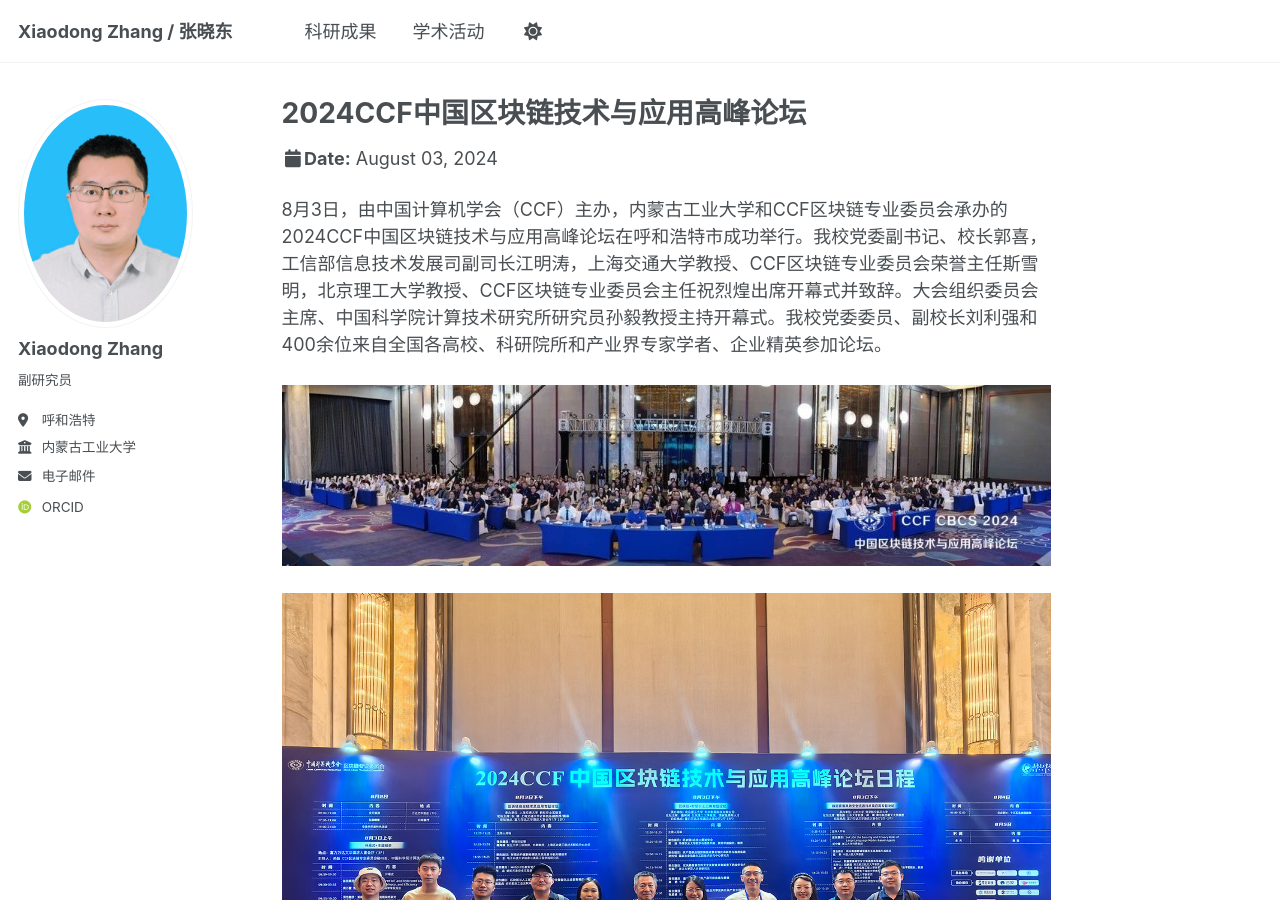
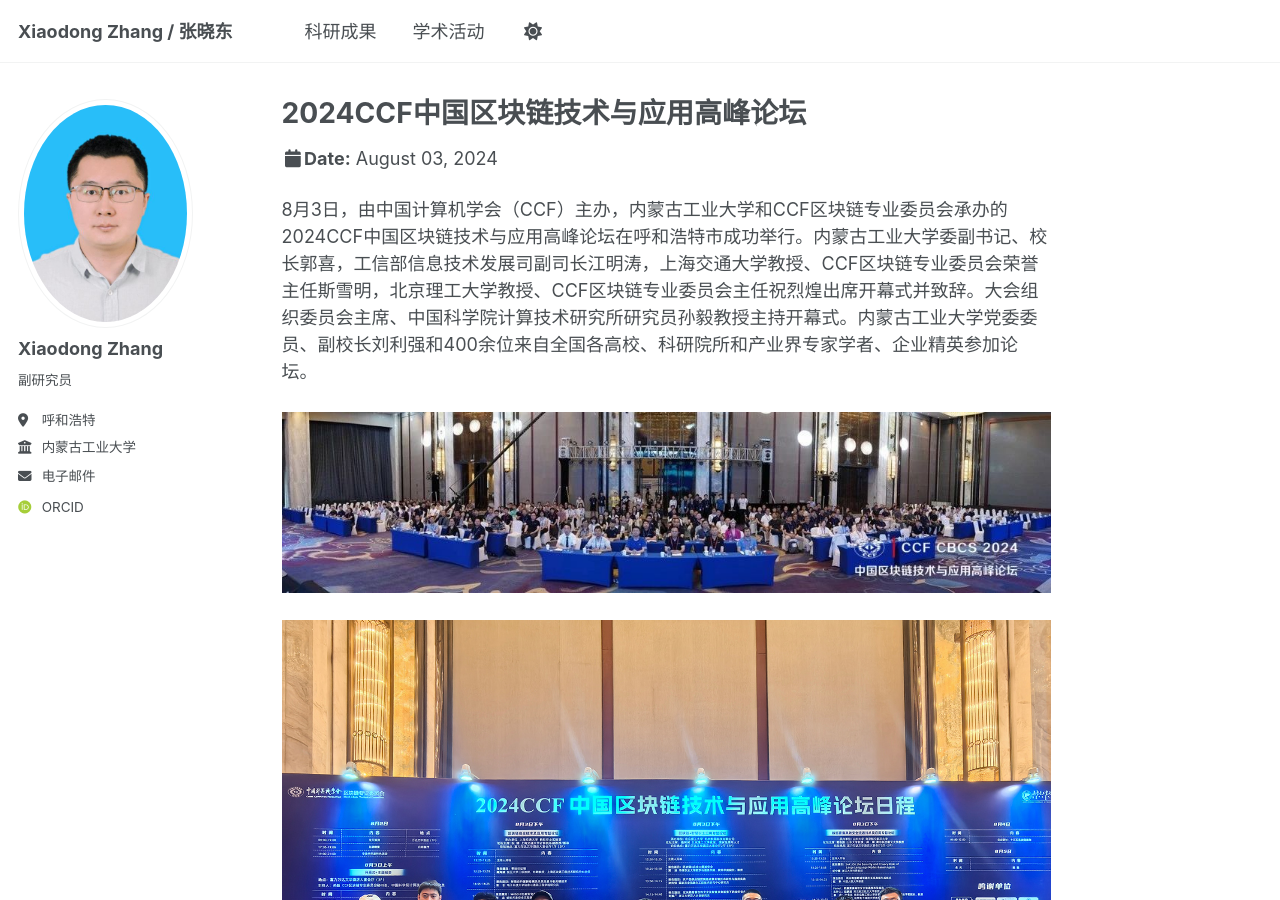
Before and after one commit to zhangxiaodong-imut/zhangxiaodong-imut.github.io, a Jekyll site: the page built from _talks/2024-2024CCF中国区块链技术与应用高峰论坛.md, in a window 1280 px wide and 900 px high. Built offline with Jekyll 4.4.1, drawn with Linux system fonts in a browser that asks for light colours; some web fonts are replaced.

Commit message:
Update 2024-2024CCF中国区块链技术与应用高峰论坛.md

```diff
--- a/_talks/2024-2024CCF中国区块链技术与应用高峰论坛.md
+++ b/_talks/2024-2024CCF中国区块链技术与应用高峰论坛.md
@@ -9,7 +9,7 @@ location: "内蒙古自治区"
 link: "https://www.imut.edu.cn/info/1047/23988.htm"
 ---
 
-8月3日，由中国计算机学会（CCF）主办，内蒙古工业大学和CCF区块链专业委员会承办的2024CCF中国区块链技术与应用高峰论坛在呼和浩特市成功举行。我校党委副书记、校长郭喜，工信部信息技术发展司副司长江明涛，上海交通大学教授、CCF区块链专业委员会荣誉主任斯雪明，北京理工大学教授、CCF区块链专业委员会主任祝烈煌出席开幕式并致辞。大会组织委员会主席、中国科学院计算技术研究所研究员孙毅教授主持开幕式。我校党委委员、副校长刘利强和400余位来自全国各高校、科研院所和产业界专家学者、企业精英参加论坛。
+8月3日，由中国计算机学会（CCF）主办，内蒙古工业大学和CCF区块链专业委员会承办的2024CCF中国区块链技术与应用高峰论坛在呼和浩特市成功举行。内蒙古工业大学委副书记、校长郭喜，工信部信息技术发展司副司长江明涛，上海交通大学教授、CCF区块链专业委员会荣誉主任斯雪明，北京理工大学教授、CCF区块链专业委员会主任祝烈煌出席开幕式并致辞。大会组织委员会主席、中国科学院计算技术研究所研究员孙毅教授主持开幕式。内蒙古工业大学党委委员、副校长刘利强和400余位来自全国各高校、科研院所和产业界专家学者、企业精英参加论坛。
 <br/>
 <br/>
 ![会场照片](2024-2024CCF中国区块链技术与应用高峰论坛-1.jpeg)
```
